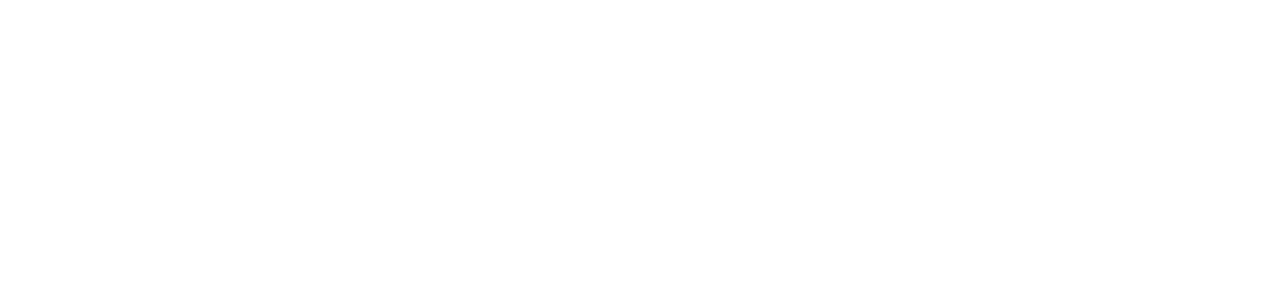
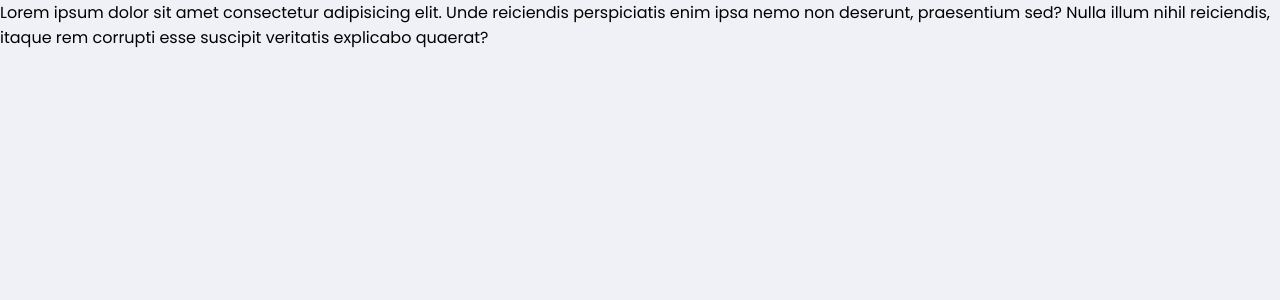
Before and after one commit to joilsonLeal/proffy-web, a React (Create React App) app: page / in a window 1280 px wide. Shown: the top 300 px of the page. Built offline with nearby package versions, Linux system fonts and the light colour scheme; the HTML template or start-up script is replaced by a standard one.

Commit message:
feature: adição de estilo global

```diff
--- a/public/index.html
+++ b/public/index.html
@@ -4,6 +4,9 @@
     <meta charset="utf-8" />
     <meta name="viewport" content="width=device-width, initial-scale=1" />
     <meta name="theme-color" content="#000000" />
+
+    <link href="https://fonts.googleapis.com/css2?family=Archivo:ital,wght@0,400;1,700&family=Poppins&display=swap" rel="stylesheet">
+
     <title>Proffy</title>
   </head>
   <body>
--- a/src/App.tsx
+++ b/src/App.tsx
@@ -1,9 +1,11 @@
 import React from 'react';
+
+import './assets/styles/global.css';
 
 function App() {
   return (
     <div className="App">
-
+      Lorem ipsum dolor sit amet consectetur adipisicing elit. Unde reiciendis perspiciatis enim ipsa nemo non deserunt, praesentium sed? Nulla illum nihil reiciendis, itaque rem corrupti esse suscipit veritatis explicabo quaerat?
     </div>
   );
 }
--- a/src/assets/styles/global.css
+++ b/src/assets/styles/global.css
@@ -0,0 +1,60 @@
+:root {
+    font-size: 60%;
+
+    --color-background: #F0F0F7;
+    --color-primary-lighter: #9871F5;
+    --color-primary-light: #916BEA;
+    --color-primary: #8257E5;
+    --color-primary-dark: #774DD6;
+    --color-primary-darker: #6842C2;
+    --color-secundary: #04D361;
+    --color-secundary-dark: #04BF58;
+    --color-title-in-primary: #FFFFFF;
+    --color-text-in-primary: #D4C2FF;
+    --color-text-title: #32264D;
+    --color-text-complement: #9C98A6;
+    --color-text-base: #6A6180;
+    --color-line-in-white: #E6E6F0;
+    --color-input-background: #F8F8FC;
+    --color-button-text: #FFFFFF;
+    --color-box-base: #FFFFFF;
+    --color-box-footer: #FAFAFC;
+}
+
+* {
+    margin: 0;
+    padding: 0;
+    box-sizing: border-box;
+}
+
+html, body, #root {
+    height: 100vh;
+}
+
+body {
+    background: var(--color-background);
+}
+
+#root {
+    display: flex;
+    align-content: center;
+    justify-content: center;
+}
+
+body,
+input,
+button,
+textarea {
+    font: 500 1.6rem Poppins;
+}
+
+.container {
+    width: 90vw;
+    max-width: 700px;
+}
+
+@media (min-width: 700px) {
+    :root {
+        font-size: 62.5%;
+    }
+}
```
